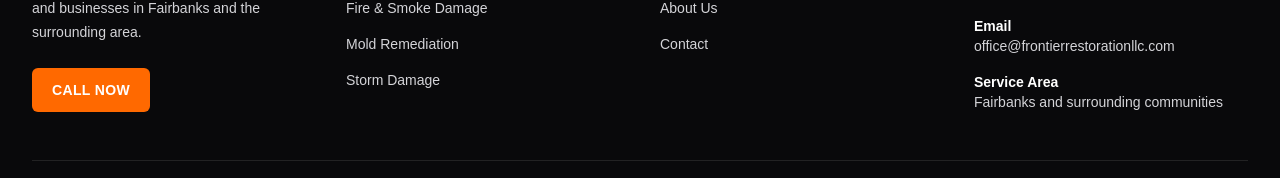
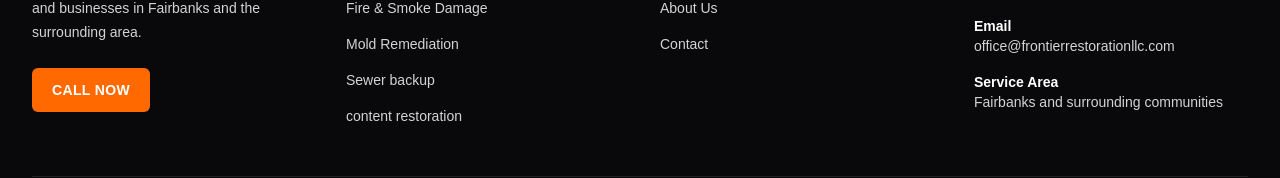
Before and after one commit to Davidhub907/FR_Website, a Next.js app: page / in a window 1280 px wide. Shown: the part 1841-2019 px from the top of the page. Built offline with nearby package versions, Linux system fonts and the light colour scheme.

Commit message:
Changed the services

```diff
--- a/components/Footer.js
+++ b/components/Footer.js
@@ -4,7 +4,8 @@ const serviceLinks = [
   { label: "Water Damage", href: "/water-damage" },
   { label: "Fire & Smoke Damage", href: "/fire-damage" },
   { label: "Mold Remediation", href: "/mold-remediation" },
-  { label: "Storm Damage", href: "/storm-damage" },
+  { label: "Sewer backup", href: "/sewer" },
+  { label: "content restoration", href: "/content" },
 ];
 
 const companyLinks = [
```
